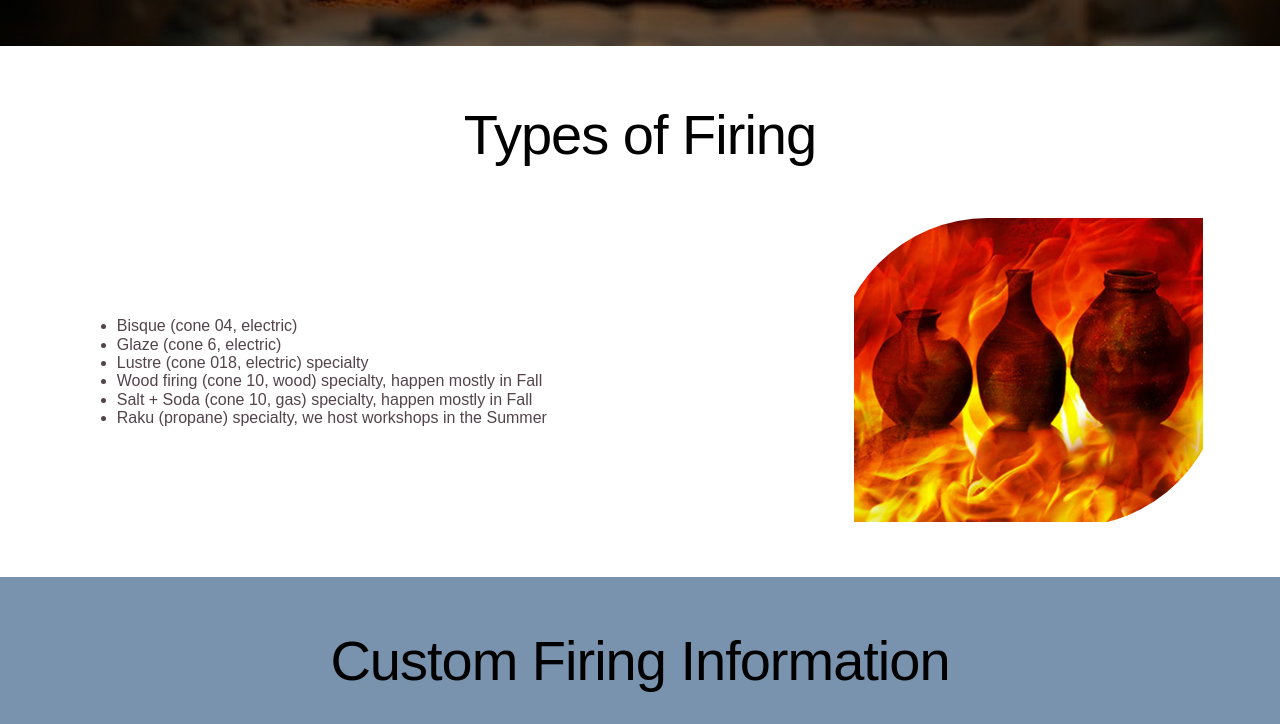
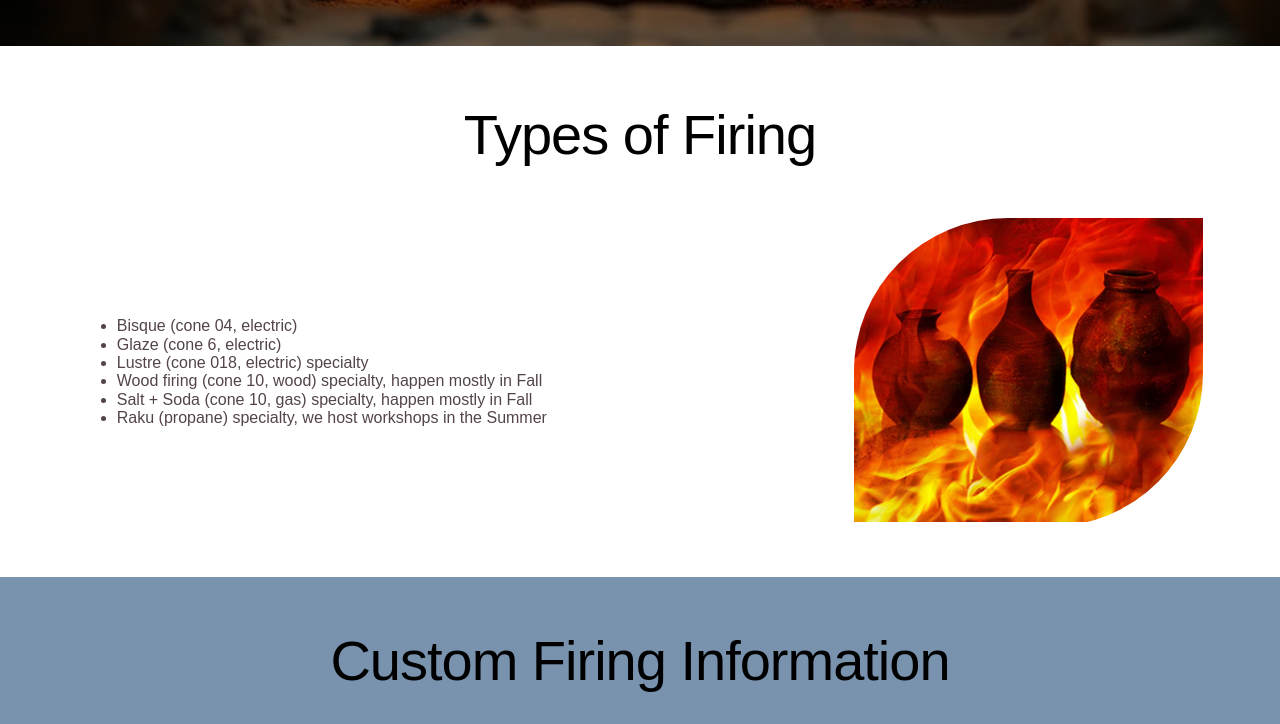
Before and after one commit to Krusha10/Viva-Clayworks, a plain HTML site: page firing.html in a window 1280 px wide. Shown: the part 660-1384 px from the top of the page. Drawn offline with Linux system fonts and the light colour scheme; a web font is replaced by a local one.

Commit message:
Update firing.html

```diff
--- a/firing.html
+++ b/firing.html
@@ -70,8 +70,10 @@
 						<li>Raku (propane) specialty, we host workshops in the Summer</li>
 					</ul>
 				</div><!-- End column text -->
-				<div class="col col-lg-4 card-img-wrap"><!-- column image-->
-					<img src="Images/Viva_firing_1.jpg" class="card-img">
+				<div class="col col-lg-4"><!-- column image-->
+					<div class="card-img-wrap">
+						<img src="Images/Viva_firing_1.jpg" class="card-img">
+					</div>
 				</div><!-- End column image -->
 			</div><!-- End row -->
 		</div><!-- End Container -->
```
